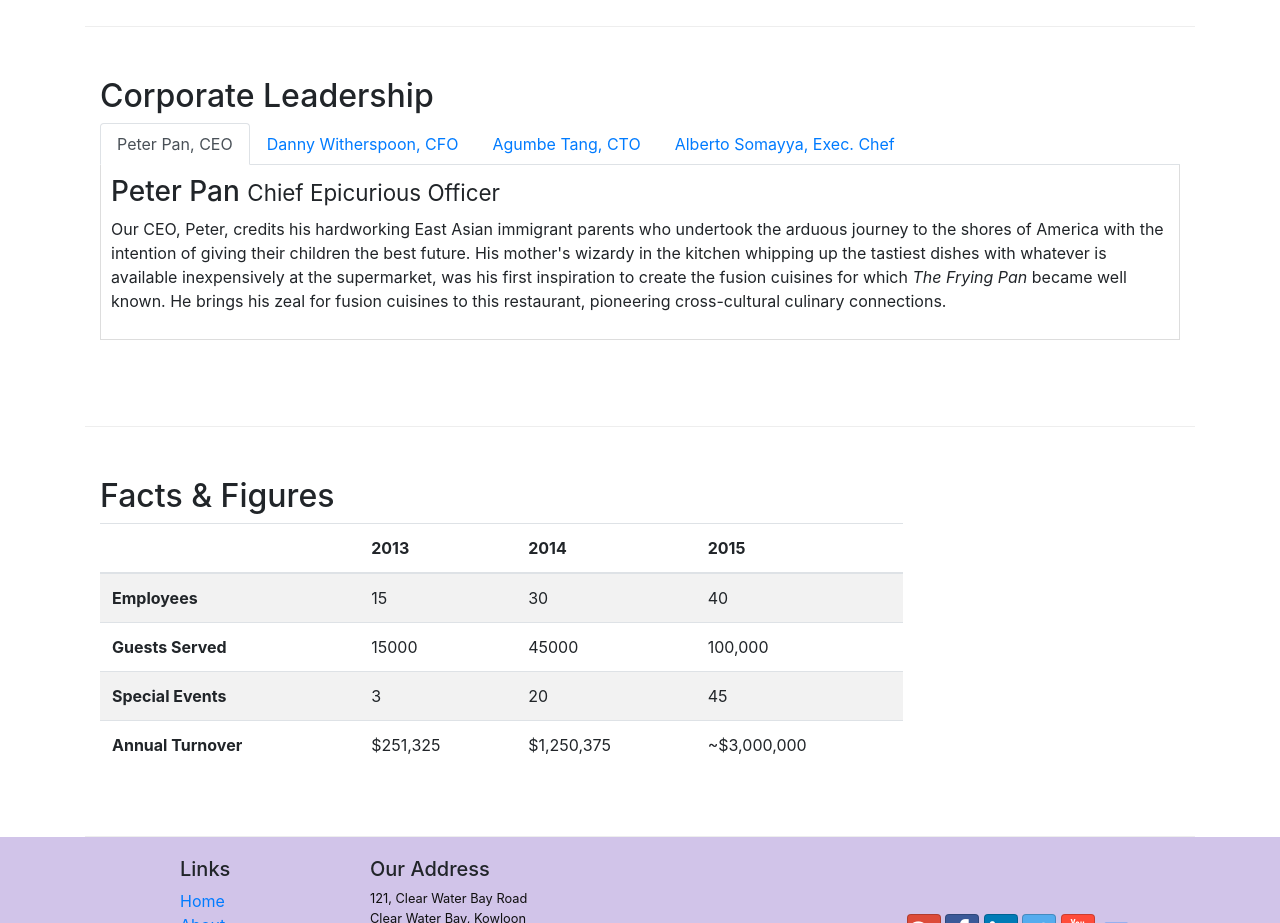
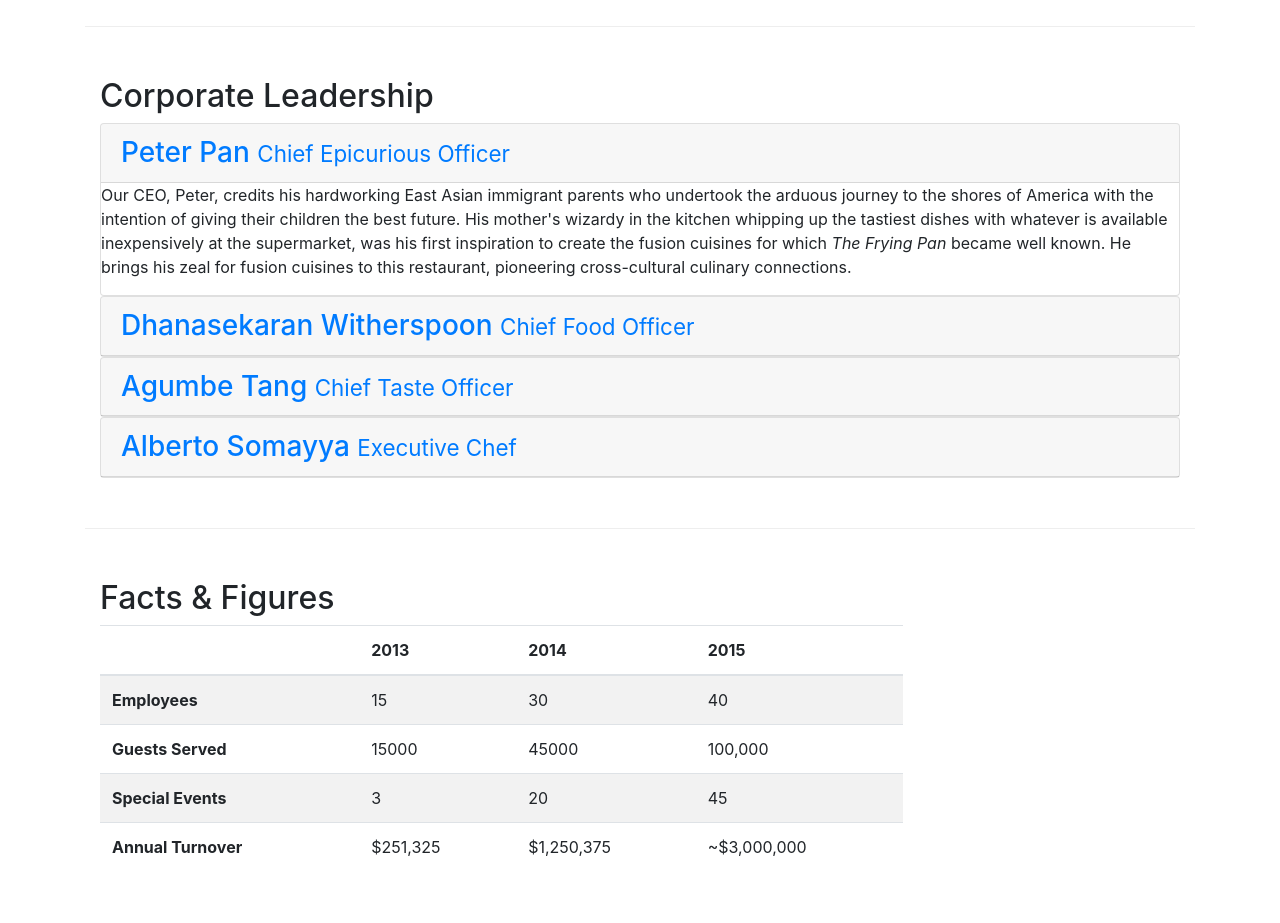
Before and after one commit to andikaauliaptr/conFusion, a website: page aboutus.html in a window 1280 px wide. Shown: the part 860-1783 px from the top of the page. Drawn offline with nearby package versions, Linux system fonts and the light colour scheme.

Commit message:
Accordion

```diff
--- a/aboutus.html
+++ b/aboutus.html
@@ -113,7 +113,72 @@
             <div class="row row-content">
                 <div class="col-12 col-sm-12">
                     <h2>Corporate Leadership</h2>
-                    <ul class="nav nav-tabs">
+
+                    <div id="accordion" role="tablist">
+                        <div class="card">
+                            <div class="card-header" role="tab" id="peterhead">
+                                <h3 class="mb-0">
+                                    <a data-toggle="collapse" data-parent="#accordion" href="#peter">
+                                        Peter Pan <small>Chief Epicurious Officer</small>
+                                    </a>
+                                </h3>
+                            </div>
+
+                            <div role="tabpanel" class="collapse show" id="peter">
+                                <div class="card-block">
+                                    <p class="hidden-xs-down">
+                                        Our CEO, Peter, credits his hardworking East Asian immigrant parents who undertook the arduous journey to the shores of America with the intention of giving their children the best future. His mother's wizardy in the kitchen whipping up the tastiest dishes with whatever is available inexpensively at the supermarket, was his first inspiration to create the fusion cuisines for which <em>The Frying Pan</em> became well known. He brings his zeal for fusion cuisines to this restaurant, pioneering cross-cultural culinary connections.
+                                    </p>
+                                </div>
+                            </div>
+                        </div>
+
+                        <div class="card">
+                            <div class="card-header" role="tab" id="dannyhead">
+                                <h3 class="mb-0">
+                                    <a class="collapsed" data-toggle="collapse" data-parent="#accordion" href="#danny">Dhanasekaran Witherspoon <small>Chief Food Officer</small>
+                                    </a>
+                                </h3>
+                            </div>
+                            <div role="tabpanel" class="collapse" id="danny">
+                                <div class="card-block">
+                                    <p class="hidden-xs-down">Our CFO, Danny, as he is affectionately referred to by his colleagues, comes from a long established family tradition in farming and produce. His experiences growing up on a farm in the Australian outback gave him great appreciation for varieties of food sources. As he puts it in his own words, <em>Everything that runs, wins, and everything that stays, pays!</em></em></p>
+                                </div>
+                            </div>
+                        </div>
+
+                        <div class="card">
+                            <div class="card-header" role="tab" id="agumbehead">
+                                <h3 class="mb-0">
+                                    <a class="collapsed" data-toggle="collapse" data-parent="#accordion" href="#agumbe">Agumbe Tang <small>Chief Taste Officer</small>
+                                    </a>
+                                </h3>
+                            </div>
+                            <div role="tabpanel" class="collapse" id="agumbe">
+                                <div class="card-block">
+                                    <p class="hidden-xs-down">Blessed with the most discerning gustatory sense, Agumbe, our CTO, personally ensures that every dish that we serve meets his exacting tastes. Our chefs dread the tongue lashing that ensues if their dish does not meet his exacting standards. He lives by his motto, <em>You click only if you survive my lick.</em></em></p>
+                                </div>
+                            </div>
+                        </div>
+
+                        <div class="card">
+                            <div class="card-header" role="tab" id="albertohead">
+                                <h3 class="mb-0">
+                                    <a class="collapsed" data-toggle="collapse" data-parent="#accordion" href="#alberto">Alberto Somayya <small>Executive Chef</small>
+                                </a>
+                            </h3>
+                            </div>
+                            <div role="tabpanel" class="collapse" id="alberto">
+                                <div class="card-block">
+                                    <p class="hidden-xs-down">Award winning three-star Michelin chef with wide International experience having worked closely with whos-who in the culinary world, he specializes in creating mouthwatering Indo-Italian fusion experiences. He says, <em>Put together the cuisines from the two craziest cultures, and you get a winning hit! Amma Mia!</em></p>
+                                </div>
+                            </div>
+                        </div>
+                    </div>
+
+
+                    <!-- ini part nav-tabs -->
+                    <!-- <ul class="nav nav-tabs">
                         <li class="nav-item">
                           <a class="nav-link active" href="#peter"
                             role="tab" data-toggle="tab">Peter Pan, CEO</a>
@@ -135,24 +200,24 @@
                     <div class="tab-content">
                         <div role="tabpanel" class="tab-pane fade show active" id="peter">
                             <h3>Peter Pan <small>Chief Epicurious Officer</small></h3>
-                            <p class="hidden-xs-down">Our CEO, Peter, credits his hardworking East Asian immigrant parents who undertook the arduous journey to the shores of America with the intention of giving their children the best future. His mother's wizardy in the kitchen whipping up the tastiest dishes with whatever is available inexpensively at the supermarket, was his first inspiration to create the fusion cuisines for which <em>The Frying Pan</em> became well known. He brings his zeal for fusion cuisines to this restaurant, pioneering cross-cultural culinary connections.</p>
+                            <p class="hidden-xs-down">...</p>
                         </div>
 
                         <div role="tabpanel" class="tab-pane fade" id="danny">
                             <h3>Dhanasekaran Witherspoon <small>Chief Food Officer</small></h3>
-                            <p class="hidden-xs-down">Our CFO, Danny, as he is affectionately referred to by his colleagues, comes from a long established family tradition in farming and produce. His experiences growing up on a farm in the Australian outback gave him great appreciation for varieties of food sources. As he puts it in his own words, <em>Everything that runs, wins, and everything that stays, pays!</em></p>
+                            <p class="hidden-xs-down">...</p>
                         </div>
 
                         <div role="tabpanel" class="tab-pane fade" id="agumbe">
                             <h3>Agumbe Tang <small>Chief Taste Officer</small></h3>
-                            <p class="hidden-xs-down">Blessed with the most discerning gustatory sense, Agumbe, our CTO, personally ensures that every dish that we serve meets his exacting tastes. Our chefs dread the tongue lashing that ensues if their dish does not meet his exacting standards. He lives by his motto, <em>You click only if you survive my lick.</em></p>
+                            <p class="hidden-xs-down">...</p>
                         </div>
 
                         <div role="tabpanel" class="tab-pane fade" id="alberto">
                             <h3>Alberto Somayya <small>Executive Chef</small></h3>
-                            <p class="hidden-xs-down">Award winning three-star Michelin chef with wide International experience having worked closely with whos-who in the culinary world, he specializes in creating mouthwatering Indo-Italian fusion experiences. He says, <em>Put together the cuisines from the two craziest cultures, and you get a winning hit! Amma Mia!</em></p>
+                            <p class="hidden-xs-down">...</p>
                         </div>
-                    </div>
+                    </div> -->
                 </div>
             </div>
 
```
